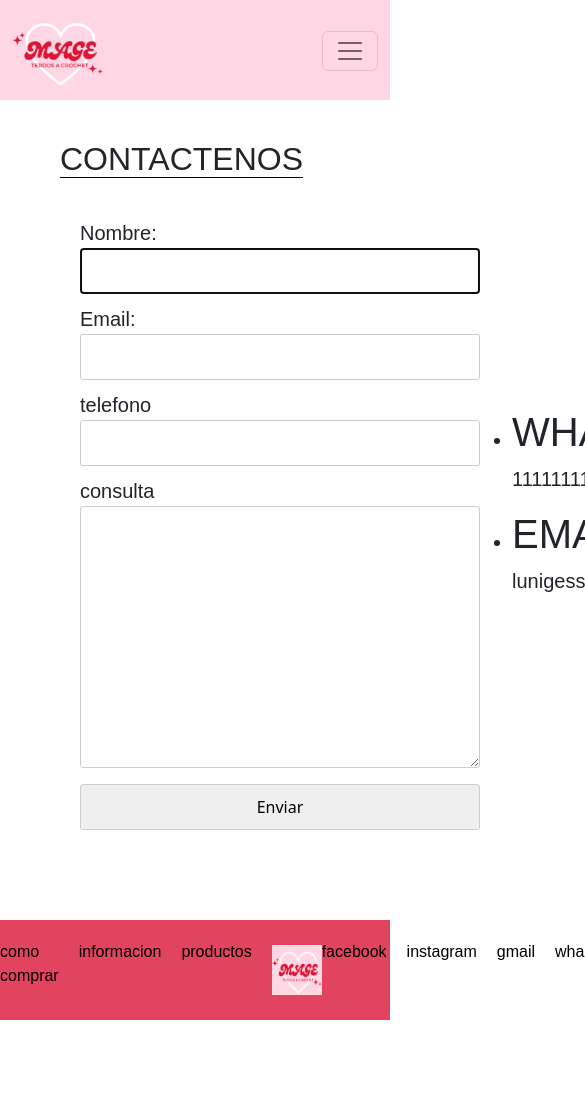
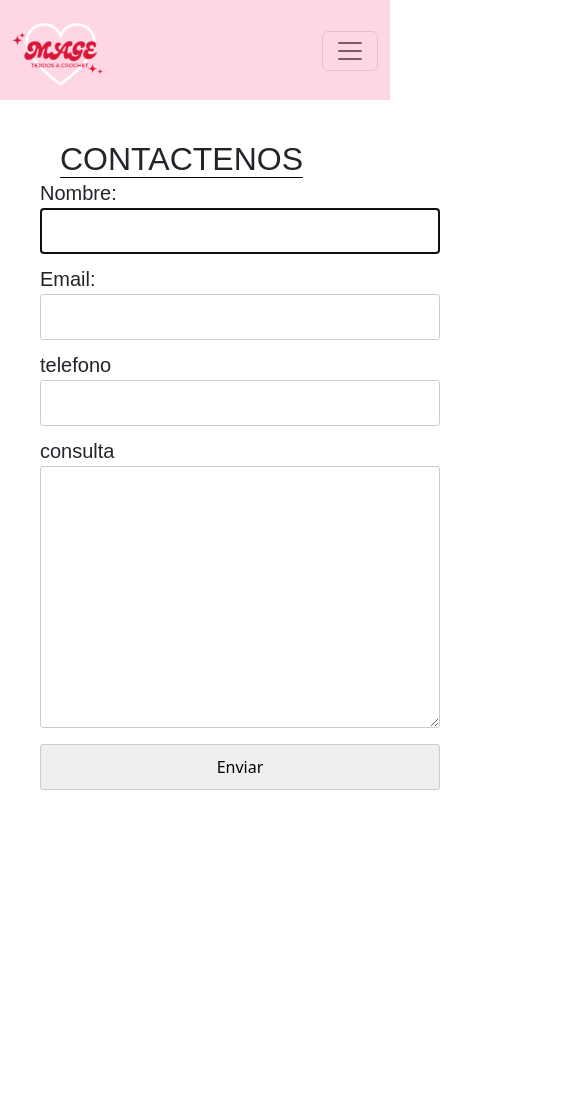
Before and after one commit to jereebravo/2da-preentrega-bravo-jeremias, a plain HTML site: page pages/formulario.html in a window 390 px wide. Shown: the top 1100 px of the page, 585 px wide, since content can reach past the window. Before the commit the page ends 1020 px from the top, so only its background shows below. Drawn offline with nearby package versions, Linux system fonts and the light colour scheme.

Commit message:
responsive de pagina form

```diff
--- a/css/style.css
+++ b/css/style.css
@@ -66,7 +66,6 @@
 header{
     background-color: #ffd6e4;
     height: 100px;
-
 }
 
  .logoNav{
@@ -137,12 +136,15 @@ header{
 
 
 footer{
+    position: relative;
+    bottom: 0;
     display: grid;
     grid-template-columns: 1fr 0.5fr 1fr;
      grid-template-areas:
     "info logo redes ";
     height: 100px;
     background-color: #e2445f;
+
 
 }
 
@@ -198,7 +200,7 @@ justify-content: center;
        width: 50px;
 }
 
-/* ---------------------------CONFIGURACION DEE PAGINA FORMULARIO------------------------------- */
+/* ---------------------------CONFIGURACION DE PAGINA FORMULARIO------------------------------- */
 
 #main_formulario{
     display: grid;
@@ -291,18 +293,54 @@ justify-content: space-around;
 
 
 #main_info section{
-  height: 80%;
+  height: 90%;
 }
-#main_info section h2{
- margin-left: 40px;
+#main_info section {
+ padding: 40px;
 }
 #main_info section p{
 font-family: Arial, Helvetica, sans-serif;
 margin-top: 40px;
-margin-left: 30px;
 }
 .preguntas{
     font-family: Arial, Helvetica, sans-serif;
     font-size: 15px;
     font-weight: bold;
 }
+
+/* ------------------------------PAGINAS RESPONSIVE-------------------------------------- */
+/* formulario RESPONSIVE */
+
+
+@media screen and (max-width: 480px){
+    #body_formulario{
+       height: 300vh;
+    }
+
+
+    #main_formulario{
+        height: 280vh;
+        grid-template-rows: repeat(2 1fr);
+        grid-template-columns: 1fr;
+        grid-template-areas:
+        "form"
+        "asideform";
+    }
+    .formulario{
+        display: inline;
+        margin-right: 50px;
+    }
+    .formulario h2{
+     margin-right: 100px;
+     margin-top: 30px;
+    }
+
+footer{
+    grid-template-rows: repeat(3,1fr);
+    grid-template-columns: 100%;
+    grid-template-areas:
+    "logo"
+    "info"
+    "redes";
+height: 300px;}
+}
--- a/pages/formulario.html
+++ b/pages/formulario.html
@@ -14,10 +14,10 @@
     <title>Document</title>
 </head>
 
-<body>
+<body id="body_formulario">
     <header>
         <nav class="navbar navbar-expand-lg " >
-            <div class="container-fluid">
+            <div class="container-fluid ">
              <a class="navbar-brand" href="../index.html"><img  class="logoNav" class="img-fluid" src="../assets/images/logo.png" alt="logo"></a>
              <button class="navbar-toggler" type="button" data-bs-toggle="collapse" data-bs-target="#navbarNav" aria-controls="navbarNav" aria-expanded="false" aria-label="Toggle navigation">
               <span class="navbar-toggler-icon"></span>
@@ -46,12 +46,11 @@
     </header>
 
 
-
     <!-- formulario -->
     <main id="main_formulario">
         <div class="formulario">
             <h2 id="tituloFormulario">CONTACTENOS</h2>
-        <form class="formulario" action="" method="post" enctype="">
+        <form action="" method="post" enctype="">
             <!-- Nombre completo -->
             <div>
                 <label for="nombre">Nombre:</label>
@@ -94,7 +93,6 @@
 
             <ul></ul>
             </div>
-            <div></div>
         </aside>
 
     </main>
@@ -119,7 +117,9 @@
             </a>
         </div>
     </footer>
-
+    <script src="https://cdn.jsdelivr.net/npm/bootstrap@5.2.3/dist/js/bootstrap.bundle.min.js"
+    integrity="sha384-kenU1KFdBIe4zVF0s0G1M5b4hcpxyD9F7jL+jjXkk+Q2h455rYXK/7HAuoJl+0I4"
+    crossorigin="anonymous"></script>
 </body>
 
 </html>
```
Also changed, not shown: pages/informacion.html (+10 -4 lines), pages/medidas.html (+2 -2 lines).
